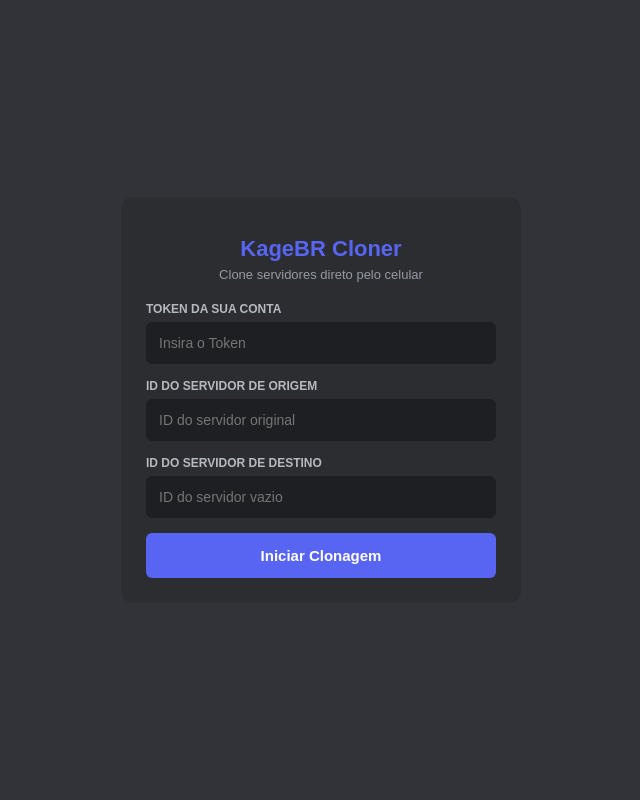
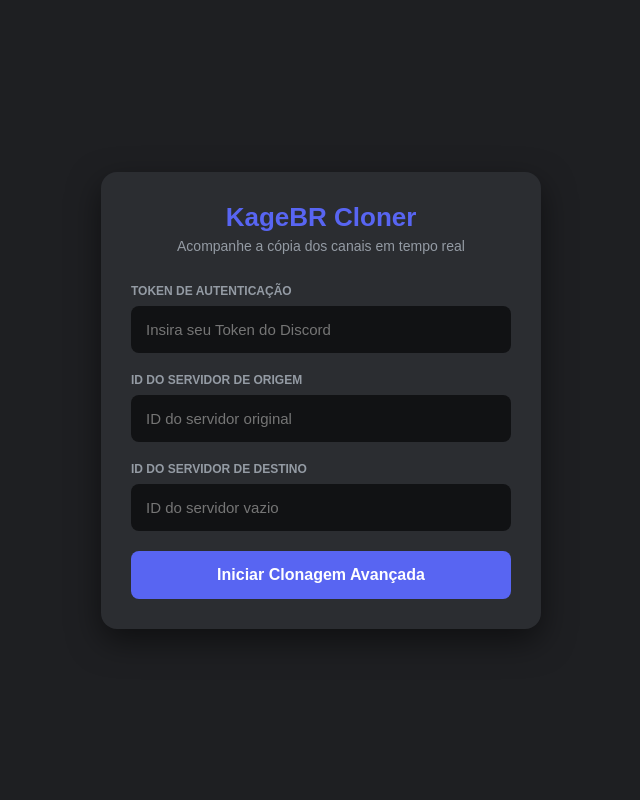
Before and after one commit to Leonan102542/KageBR-Server-Cloner, a FastAPI app: page / in a window 1280 px wide. Shown: the whole page, without its empty margins (319-959 px from the left). Run offline with FastAPI, Linux system fonts and the light colour scheme.

Commit message:
Refactor CSS and update HTML structure
Refactored CSS styles to use CSS variables for better maintainability and updated HTML structure for improved user experience.

```diff
--- a/templates/index.html
+++ b/templates/index.html
@@ -5,30 +5,139 @@
     <meta name="viewport" content="width=device-width, initial-scale=1.0">
     <title>KageBR Server Cloner</title>
     <style>
-        body { background-color: #313338; color: #f2f3f5; font-family: sans-serif; display: flex; justify-content: center; align-items: center; min-height: 100vh; margin: 0; }
-        .card { background-color: #2b2d31; padding: 25px; border-radius: 12px; width: 90%; max-width: 400px; box-sizing: border-box; }
-        h1 { text-align: center; color: #5865F2; margin-bottom: 5px; font-size: 22px; }
-        p.subtitle { text-align: center; color: #949ba4; margin-top: 0; margin-bottom: 20px; font-size: 13px; }
-        label { display: block; margin-bottom: 6px; font-size: 12px; font-weight: bold; color: #b5bac1; text-transform: uppercase; }
-        input { width: 100%; padding: 12px; border-radius: 6px; border: 1px solid #1e1f22; background-color: #1e1f22; color: #ffffff; box-sizing: border-box; margin-bottom: 15px; font-size: 14px; }
-        button { width: 100%; padding: 14px; border: none; border-radius: 6px; background-color: #5865F2; color: white; font-size: 15px; font-weight: bold; cursor: pointer; }
-        .badge { background-color: #23a55a; color: white; padding: 10px; border-radius: 6px; text-align: center; margin-bottom: 15px; font-size: 13px; }
+        :root {
+            --bg-main: #1e1f22;
+            --bg-card: #2b2d31;
+            --bg-input: #111214;
+            --blurple: #5865F2;
+            --text-main: #f2f3f5;
+            --text-muted: #949ba4;
+            --success: #23a55a;
+        }
+
+        body {
+            background-color: var(--bg-main);
+            color: var(--text-main);
+            font-family: sans-serif;
+            display: flex;
+            justify-content: center;
+            align-items: center;
+            min-height: 100vh;
+            margin: 0;
+            padding: 20px;
+            box-sizing: border-box;
+        }
+
+        .card {
+            background-color: var(--bg-card);
+            padding: 30px;
+            border-radius: 16px;
+            width: 100%;
+            max-width: 440px;
+            box-sizing: border-box;
+            box-shadow: 0 12px 32px rgba(0, 0, 0, 0.5);
+        }
+
+        h1 { text-align: center; color: var(--blurple); margin: 0 0 5px 0; font-size: 26px; font-weight: 800; }
+        p.subtitle { text-align: center; color: var(--text-muted); margin-top: 0; margin-bottom: 30px; font-size: 14px; }
+        label { display: block; margin-bottom: 8px; font-size: 12px; font-weight: 700; color: var(--text-muted); text-transform: uppercase; }
+        input { width: 100%; padding: 14px; border-radius: 8px; border: 1px solid transparent; background-color: var(--bg-input); color: #ffffff; box-sizing: border-box; font-size: 15px; margin-bottom: 20px; }
+        input:focus { border-color: var(--blurple); outline: none; }
+
+        button { width: 100%; padding: 15px; border: none; border-radius: 8px; background-color: var(--blurple); color: white; font-size: 16px; font-weight: bold; cursor: pointer; }
+
+        /* Estilos da nova área de Estatísticas e Progresso */
+        .loader-container { display: none; text-align: center; margin-top: 10px; }
+        .spinner { width: 40px; height: 40px; border: 4px solid rgba(255, 255, 255, 0.1); border-top: 4px solid var(--blurple); border-radius: 50%; margin: 0 auto 20px auto; animation: spin 1s linear infinite; }
+
+        .progress-bar-bg { width: 100%; background-color: var(--bg-input); height: 12px; border-radius: 6px; overflow: hidden; margin-bottom: 15px; }
+        .progress-bar-fill { width: 0%; background-color: var(--blurple); height: 100%; transition: width 0.3s ease; }
+
+        .stat-text { color: var(--text-main); font-size: 16px; font-weight: bold; margin-bottom: 5px; }
+        .status-msg { color: var(--text-muted); font-size: 13px; font-style: italic; }
+
+        @keyframes spin { 0% { transform: rotate(0deg); } 100% { transform: rotate(360deg); } }
     </style>
 </head>
 <body>
+
     <div class="card">
         <h1>KageBR Cloner</h1>
-        <p class="subtitle">Clone servidores direto pelo celular</p>
-        {% if status %} <div class="badge">✅ {{ status }}</div> {% endif %}
-        <form action="/clonar" method="POST">
-            <label>Token da sua Conta</label>
-            <input type="password" name="token" required placeholder="Insira o Token">
+        <p class="subtitle">Acompanhe a cópia dos canais em tempo real</p>
+
+        <form id="cloner-form" onsubmit="iniciarClonagem(event)">
+            <label>Token de Autenticação</label>
+            <input type="password" id="token" required placeholder="Insira seu Token do Discord">
+
             <label>ID do Servidor de Origem</label>
-            <input type="text" name="origem" required placeholder="ID do servidor original">
+            <input type="text" id="origem" required placeholder="ID do servidor original">
+
             <label>ID do Servidor de Destino</label>
-            <input type="text" name="destino" required placeholder="ID do servidor vazio">
-            <button type="submit">Iniciar Clonagem</button>
+            <input type="text" id="destino" required placeholder="ID do servidor vazio">
+
+            <button type="submit">Iniciar Clonagem Avançada</button>
         </form>
+
+        <!-- Painel de Estatísticas Dinâmicas -->
+        <div class="loader-container" id="loading-area">
+            <div class="spinner" id="main-spinner"></div>
+            <div class="stat-text" id="contador-texto">Canais Copiados: 0 / 0</div>
+
+            <div class="progress-bar-bg">
+                <div class="progress-bar-fill" id="barra-progresso"></div>
+            </div>
+
+            <div class="status-msg" id="status-atual">Conectando...</div>
+        </div>
     </div>
+
+    <script>
+        async FindProgresso() {
+            const res = await fetch('/progresso');
+            const dados = await res.json();
+
+            // Calcula a porcentagem real da barra
+            let porcentagem = 0;
+            if (dados.total > 0) {
+                porcentagem = Math.round((dados.criados / dados.total) * 100);
+            }
+
+            // Atualiza a interface do celular sem recarregar a página
+            document.getElementById('contador-texto').textContent = `Canais Copiados: ${dados.criados} / ${dados.total}`;
+            document.getElementById('barra-progresso').style.width = `${porcentagem}%`;
+            document.getElementById('status-atual').textContent = dados.status;
+
+            if (dados.finalizado) {
+                document.getElementById('main-spinner').style.display = 'none'; // Para o motor visual
+                document.getElementById('barra-progresso').style.backgroundColor = 'var(--success)';
+            } else {
+                // Continua perguntando ao servidor a cada 1 segundo se não acabou
+                setTimeout(FindProgresso, 1000);
+            }
+        }
+
+        async function iniciarClonagem(event) {
+            event.preventDefault();
+
+            // Transforma o envio do formulário em formato URL Encoded para o FastAPI aceitar
+            const formData = new URLSearchParams();
+            formData.append('token', document.getElementById('token').value);
+            formData.append('origem', document.getElementById('origem').value);
+            formData.append('destino', document.getElementById('destino').value);
+
+            // Troca as telas
+            document.getElementById('cloner-form').style.display = 'none';
+            document.getElementById('loading-area').style.display = 'block';
+
+            // Envia para o backend começar o processo
+            await fetch('/clonar', {
+                method: 'POST',
+                body: formData
+            });
+
+            // Dispara o monitor de progresso em tempo real
+            FindProgresso();
+        }
+    </script>
 </body>
 </html>
```
